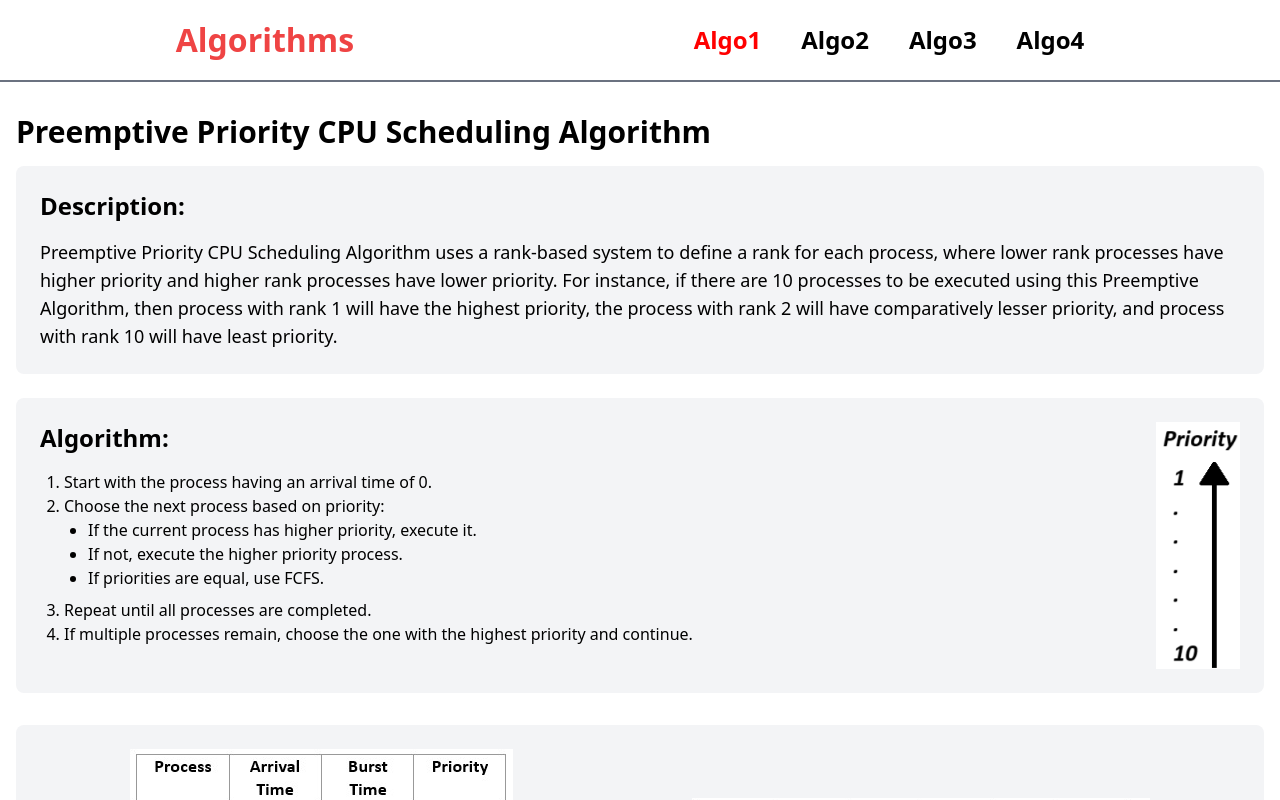
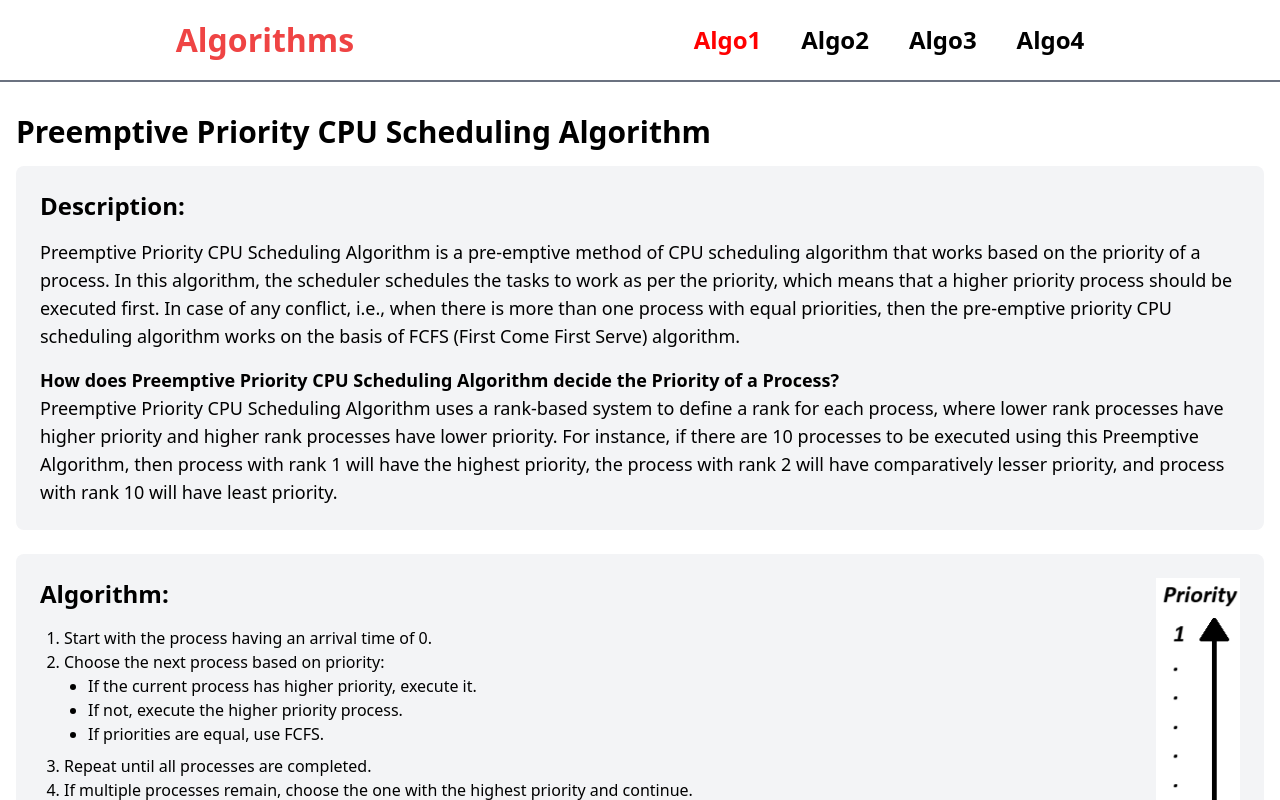
Before and after one commit to Pavan-2929/algorithms, a React (Vite) app: page / in a window 1280 px wide. Shown: the top 800 px of the page. Built offline with nearby package versions, Linux system fonts and the light colour scheme.

Commit message:
fix algo1 page

```diff
--- a/src/pages/Algo1.jsx
+++ b/src/pages/Algo1.jsx
@@ -114,6 +114,20 @@ public class PreemptivePriorityScheduling {
       {/* Description Section */}
       <div className="bg-gray-100 rounded-lg p-6 transition-all duration-300 hover:bg-gray-200 mb-6">
         <h2 className="text-2xl font-semibold mb-4">Description:</h2>
+        <p className="text-lg">
+          Preemptive Priority CPU Scheduling Algorithm is a pre-emptive method
+          of CPU scheduling algorithm that works based on the priority of a
+          process. In this algorithm, the scheduler schedules the tasks to work
+          as per the priority, which means that a higher priority process should
+          be executed first. In case of any conflict, i.e., when there is more
+          than one process with equal priorities, then the pre-emptive priority
+          CPU scheduling algorithm works on the basis of FCFS (First Come First
+          Serve) algorithm.
+        </p>
+        <p className="text-lg font-bold mt-4">
+          How does Preemptive Priority CPU Scheduling Algorithm decide the
+          Priority of a Process?
+        </p>
         <p className="text-lg">
           Preemptive Priority CPU Scheduling Algorithm uses a rank-based system
           to define a rank for each process, where lower rank processes have
```
